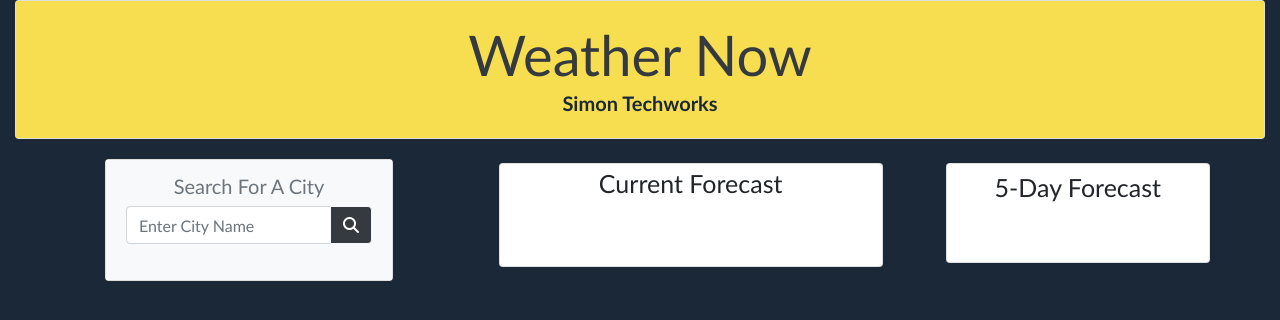
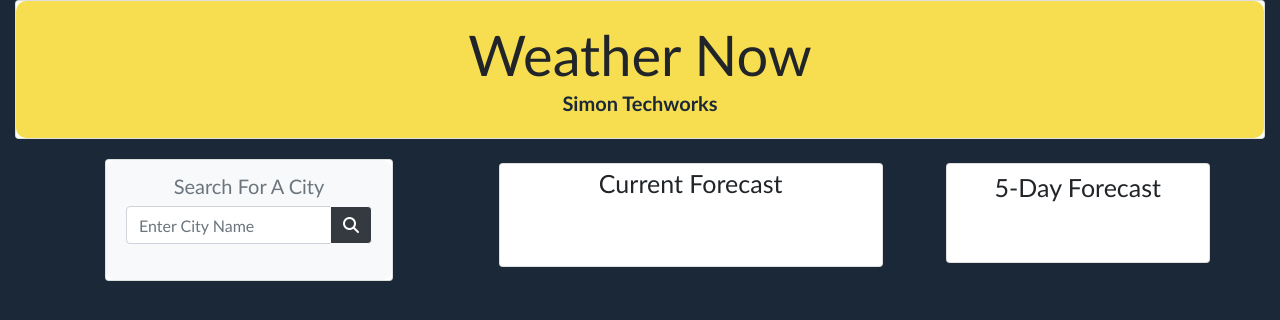
Before and after one commit to SSimonPhd/weather-api, a plain HTML site: page index.html in a window 1280 px wide. Drawn offline with nearby package versions, Linux system fonts and the light colour scheme.

Commit message:
Added border radius and background-colors

```diff
--- a/Assets/css/style.css
+++ b/Assets/css/style.css
@@ -1,6 +1,7 @@
 /* Universal selector */
 * {
 	font-family:'Gill Sans', 'Gill Sans MT', Calibri, 'Trebuchet MS', sans-serif;
+	border-radius: 10px;
 }
 
 /* Element selectors */
--- a/index.html
+++ b/index.html
@@ -29,7 +29,7 @@
 	<!-- Content -->
 	<div class="container-fluid">
 	<div class="card">
-	<div class="card-body text-center text-dark" style="background-color:#f7de50;">
+	<div class="card-body text-center text-body" style="background-color:#f7de50;">
 				<h1>Weather Now</h1>
 				<a href="https://simonphd.me" target=_blank >Simon Techworks</a>
 		</div>
```
